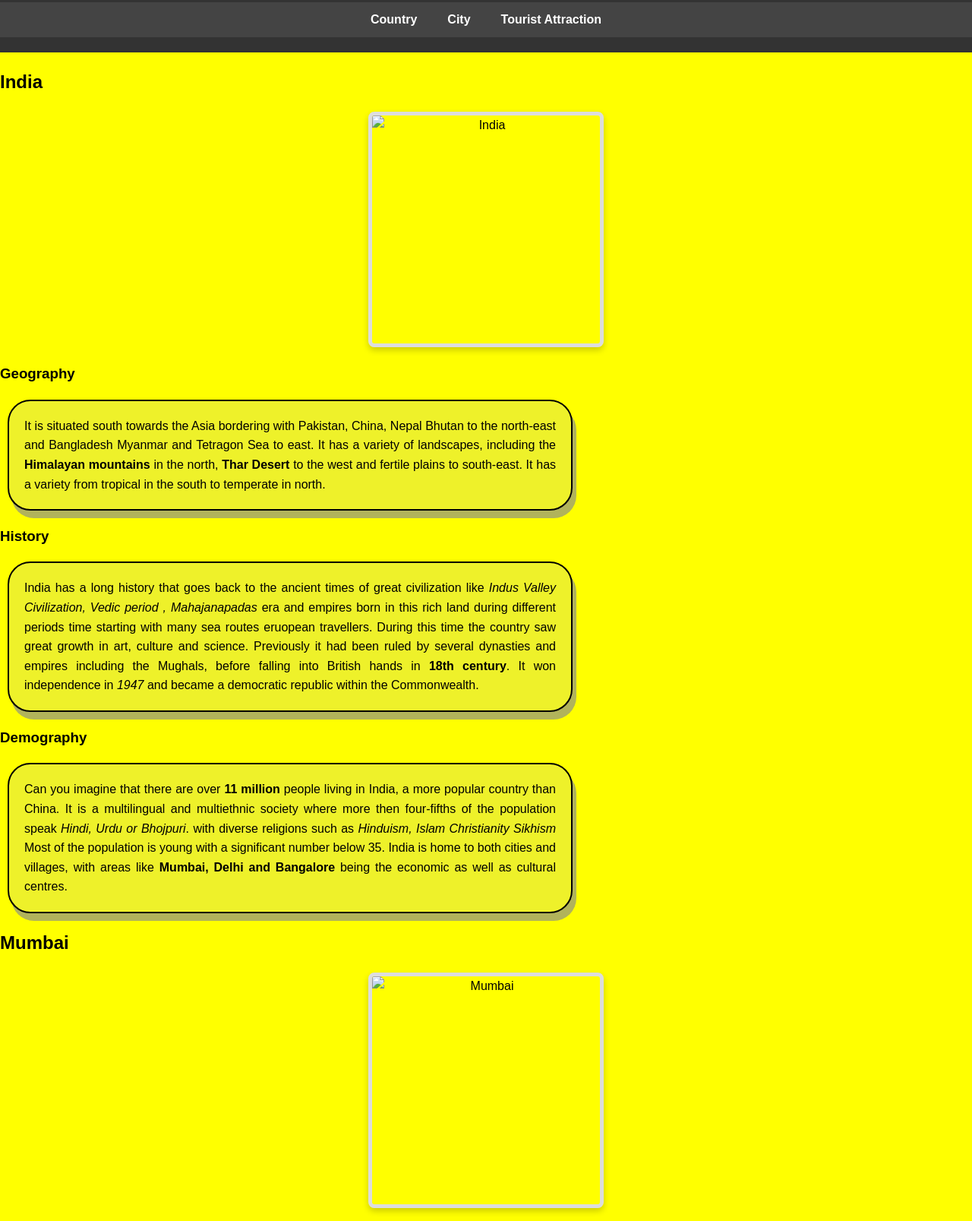
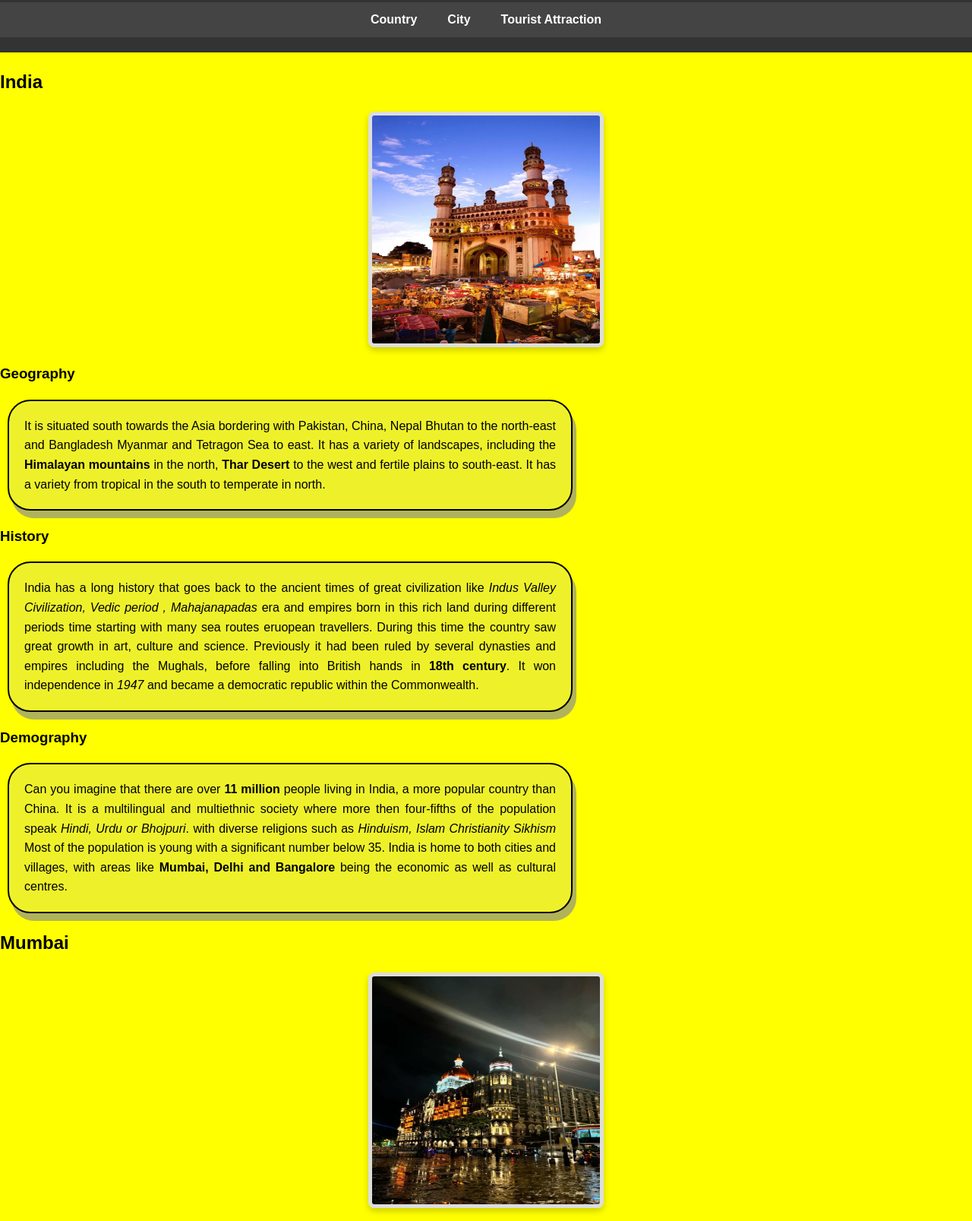
Before and after one commit to Dhruv22092001/website, a plain HTML site: page index.html in a window 1280 px wide. Shown: the part 78-1685 px from the top of the page at 76% size. Drawn offline with Linux system fonts and the light colour scheme; files whose address does not match are found by name.

Commit message:
Update index.html

```diff
--- a/index.html
+++ b/index.html
@@ -44,7 +44,7 @@
         <section id="country">
             <h2>India</h2>
             <div class="image-container">
-                <img src="C:\Users\ADMIN\OneDrive\Desktop\UoL\India.jfif"
+                <img src="C:\Users\ADMIN\OneDrive\Desktop\UoL\India.jpg"
                 alt="India"
                 srcset=""
                 class="responsive-image">
@@ -71,7 +71,7 @@
         <section id="city">
             <h2>Mumbai</h2>
             <div class="image-container">
-                <img src="C:\Users\ADMIN\OneDrive\Desktop\UoL\The taj hotel.jfif"
+                <img src="C:\Users\ADMIN\OneDrive\Desktop\UoL\The taj hotel.jpg"
                 alt="Mumbai"
                 srcset=""
                 class="responsive-image">
@@ -98,7 +98,7 @@
         <section id="touristattraction">
             <h2>Elephanta Caves</h2>
             <div>
-                <img src="C:\Users\ADMIN\OneDrive\Desktop\UoL\elephanta.jfif"
+                <img src="C:\Users\ADMIN\OneDrive\Desktop\UoL\elephanta.jpg"
                 alt="caves"
                 srcset=""
                 class="responsive-image">
```
